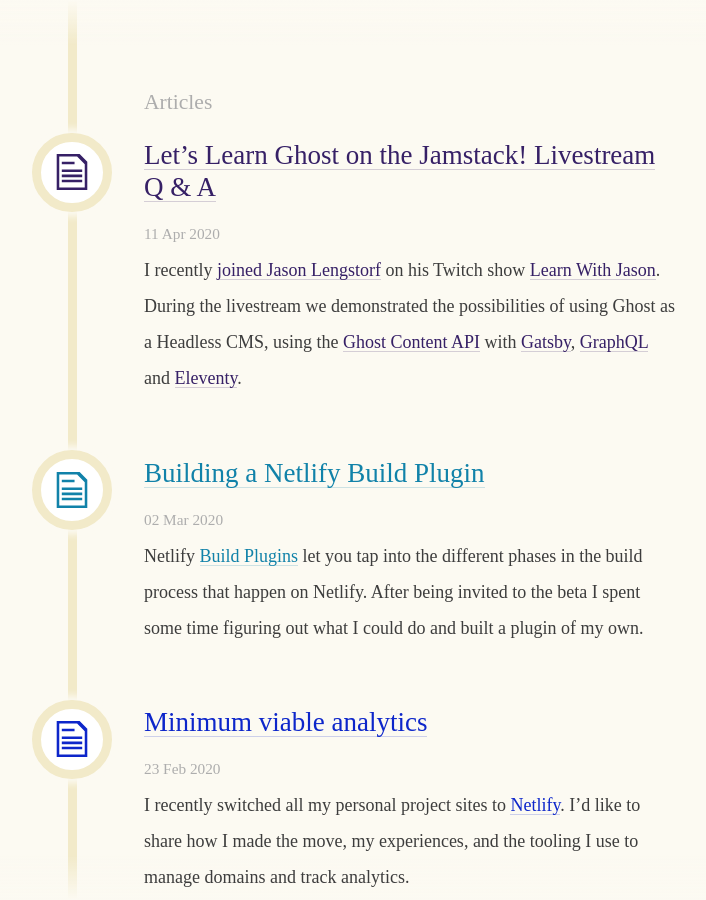
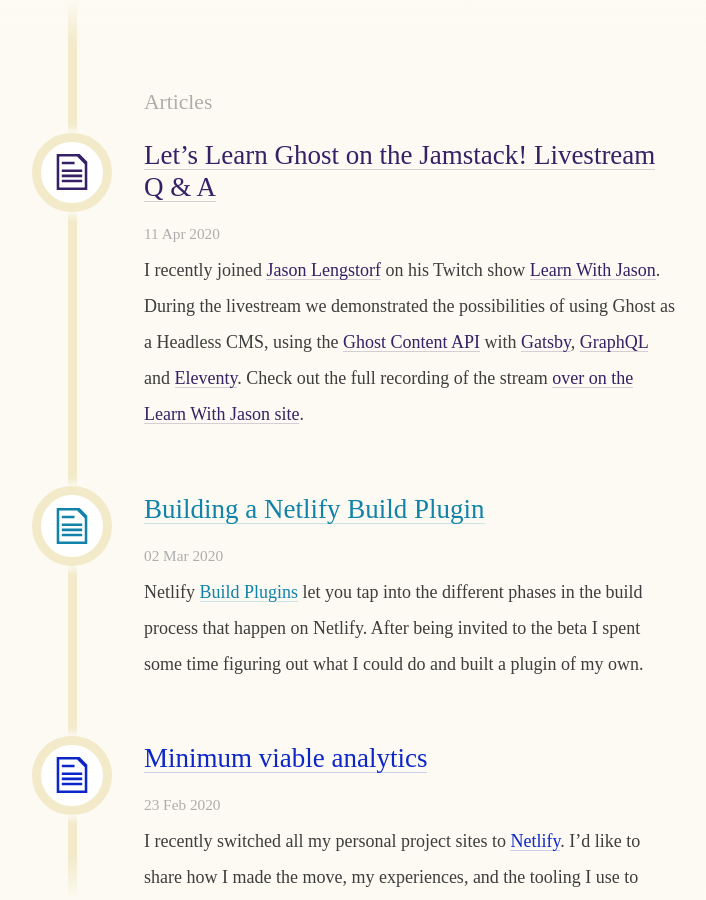
Before and after one commit to daviddarnes/david.darn.es, a Jekyll site: the page built from index.html, in a window 1280 px wide and 900 px high, scrolled down 366 px. Shown: the whole window, without its empty margins (292-998 px from the left). Built offline with Jekyll 4.4.1, drawn with Linux system fonts in a browser that asks for light colours; some web fonts are replaced; the list of posts is cut into pages by our own code.

Commit message:
Update 2020-04-11-learnwithjason-q-and-a.md
Amend excerpt

```diff
--- a/_posts/2020-04-11-learnwithjason-q-and-a.md
+++ b/_posts/2020-04-11-learnwithjason-q-and-a.md
@@ -1,6 +1,6 @@
 ---
 title: "Let’s Learn Ghost on the Jamstack! Livestream Q & A"
-excerpt: "I recently [joined Jason Lengstorf](https://youtu.be/pOGjVNC1sk4) on his Twitch show [Learn With Jason](https://www.learnwithjason.dev/). During the livestream we demonstrated the possibilities of using Ghost as a Headless CMS, using the [Ghost Content API](https://ghost.org/docs/api/v3/javascript/content/) with [Gatsby](https://ghost.org/docs/api/v3/gatsby/), [GraphQL](https://ghost.org/docs/api/v3/gatsby/graphql-recipes-for-ghost/) and [Eleventy](https://ghost.org/docs/api/v3/eleventy/)."
+excerpt: "I recently joined [Jason Lengstorf](https://twitter.com/jlengstorf) on his Twitch show [Learn With Jason](https://www.learnwithjason.dev/). During the livestream we demonstrated the possibilities of using Ghost as a Headless CMS, using the [Ghost Content API](https://ghost.org/docs/api/v3/javascript/content/) with [Gatsby](https://ghost.org/docs/api/v3/gatsby/), [GraphQL](https://ghost.org/docs/api/v3/gatsby/graphql-recipes-for-ghost/) and [Eleventy](https://ghost.org/docs/api/v3/eleventy/). Check out the full recording of the stream [over on the Learn With Jason site](https://www.learnwithjason.dev/let-s-learn-ghost-on-the-jamstack)."
 icon: article
 category: article
 colour: "#362066"
```
